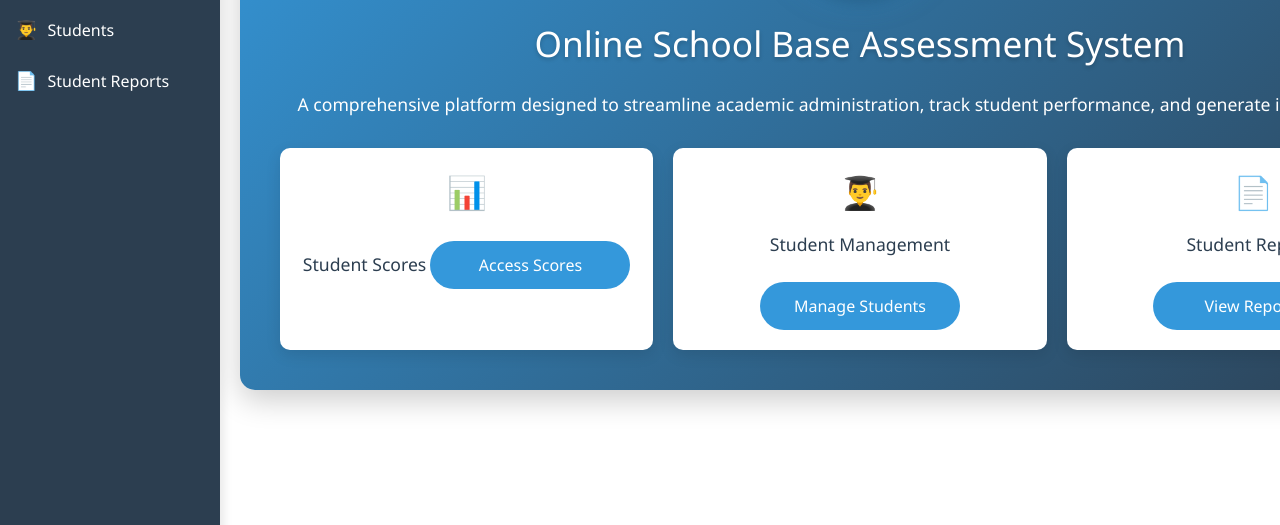
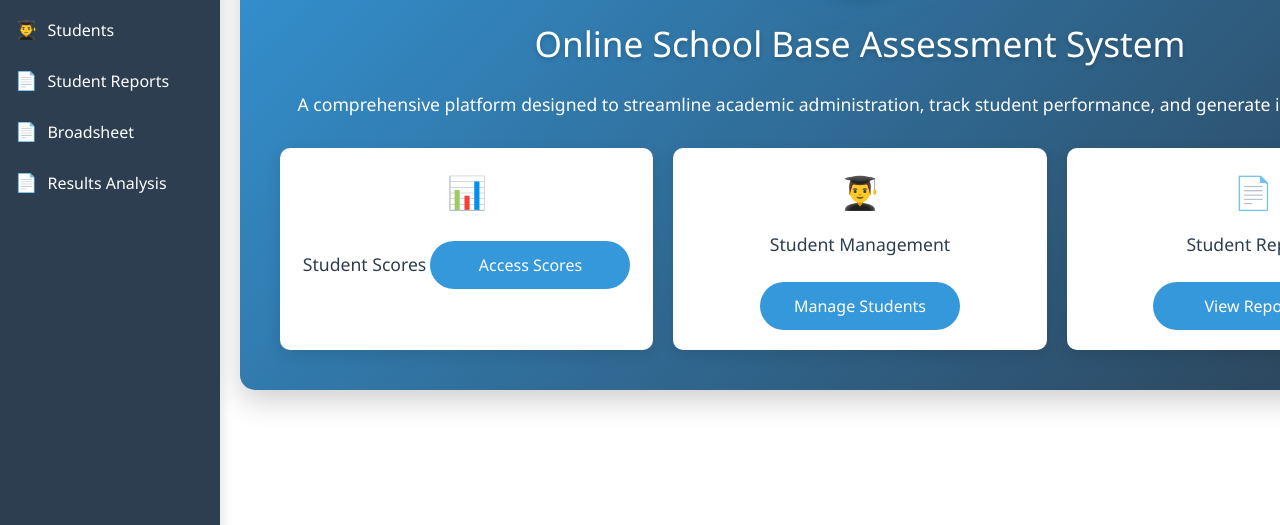
Before and after one commit to Wailfordgh/abaupgrade, a plain HTML site: page index.html in a window 1280 px wide. Shown: the part 223-748 px from the top of the page. Drawn offline with nearby package versions, Linux system fonts and the light colour scheme.

Commit message:
Update index.html

```diff
--- a/index.html
+++ b/index.html
@@ -698,6 +698,8 @@
             <a href="#" data-page="scores" data-src="https://script.google.com/macros/s/AKfycby19hv4pLl16ihvJRY-JSS9HEk_oOvO-ut7BDdUXxQpgyf-Uk-nnlO2_2o9jf0sGJhOAQ/exec"><span>📊</span> Scores</a>
             <a href="#" data-page="students" data-src="https://script.google.com/macros/s/AKfycbxMeaouh8y4qhqMa4n4CThHSQRyNkfpGAAh47bpA_L9X30Hk7I7m4gyCtHP6X0GLLBu/exec"><span>👨‍🎓</span> Students</a>
             <a href="#" data-page="reports" data-src="https://script.google.com/macros/s/AKfycbyWD0G-ZssNlinpKzkSc5q8Wu61mg6WX20OSBlZtVfWjpYsHCyZCiI-k4ZBwYzAto_zFg/exec"><span>📄</span> Student Reports</a>
+             <a href="#" data-page="reports" data-src="https://script.google.com/macros/s/AKfycbwYFSf9Ylm5wo_ajYBZnRqq5adhUN6672MbKnT4pNzv_7rPLQfZXWrasmGDJzIecEMsCA/exec"><span>📄</span> Broadsheet</a>
+             <a href="#" data-page="reports" data-src="https://script.google.com/macros/s/AKfycby6tbKH61wABSRYhU7J7qoVF_thJS4olhi1pVcBij2HhvIKkl8iXx4HIrLOpYijFZ61ug/exec"><span>📄</span> Results Analysis</a>
         </div>
     </div>
 
```
